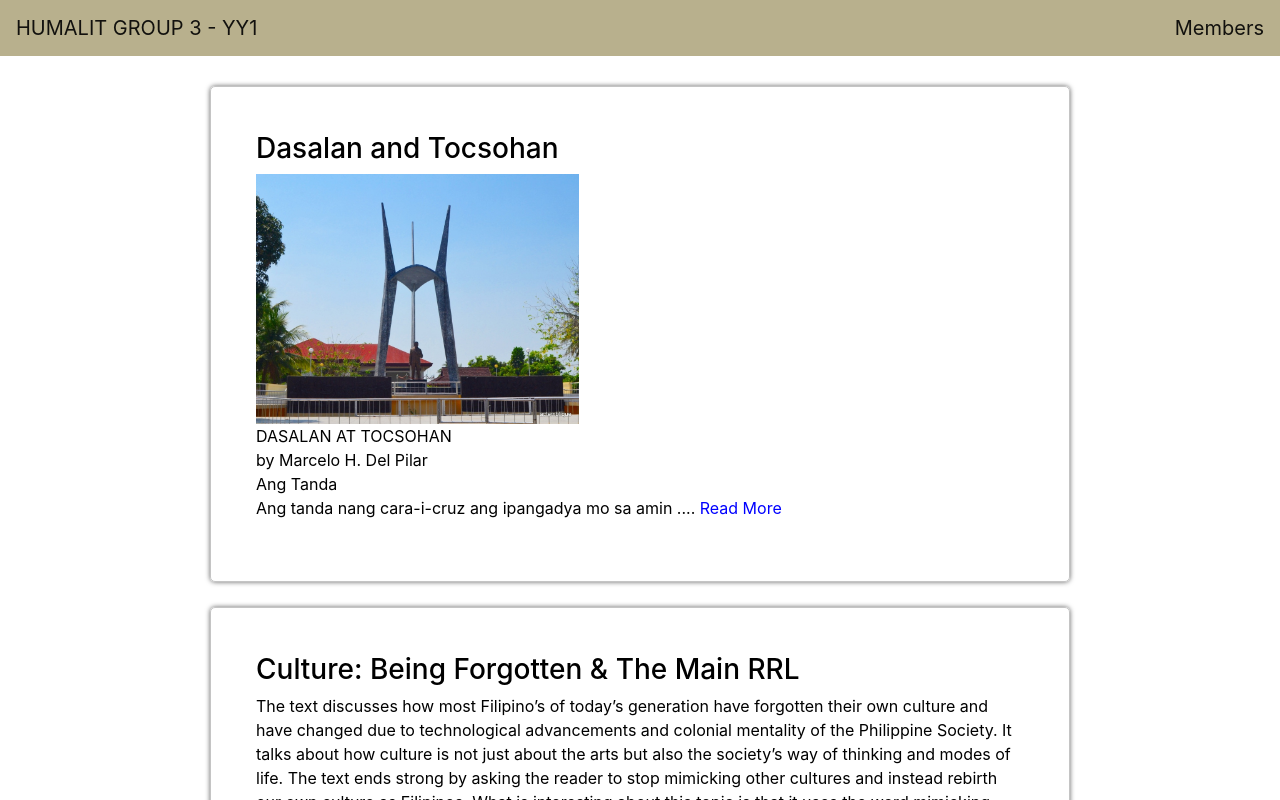
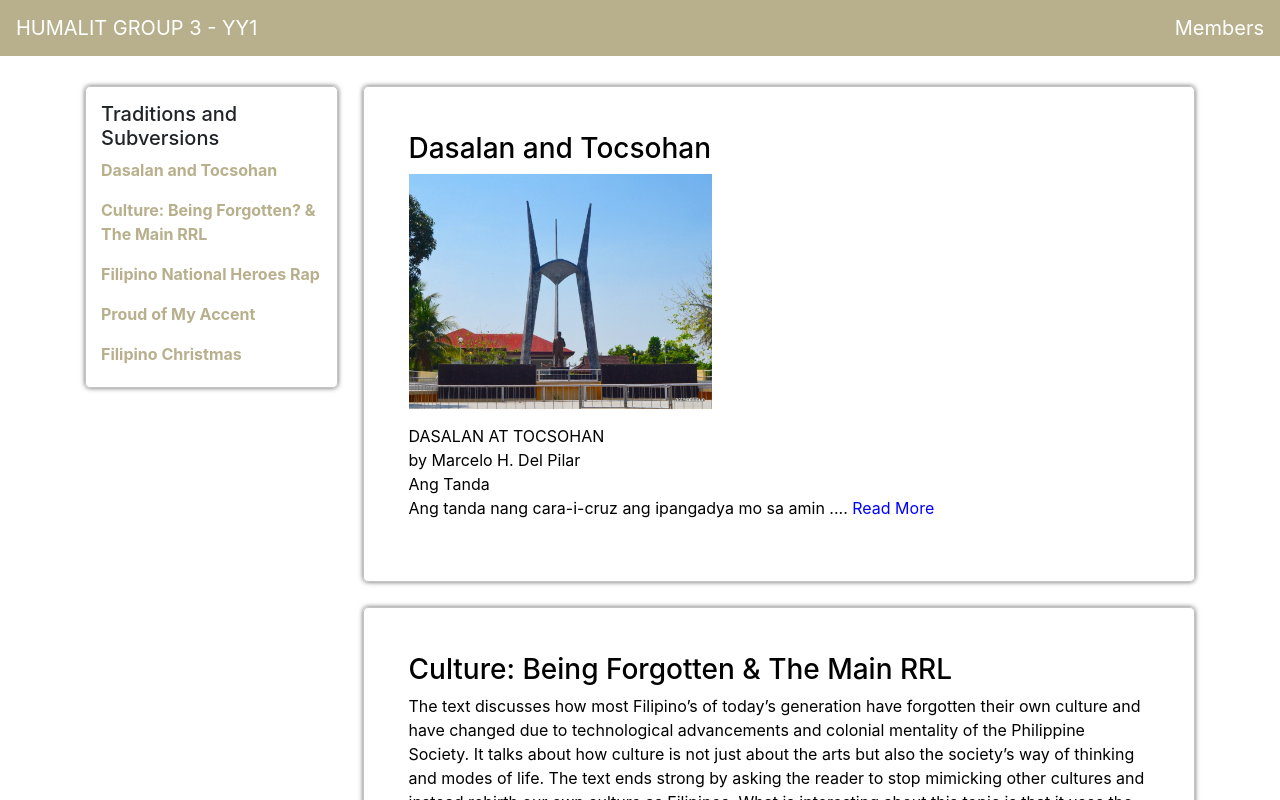
Before and after one commit to michikogo/HUMALIT, a Vue app: page / in a window 1280 px wide. Shown: the top 800 px of the page. Built offline with nearby package versions, Linux system fonts and the light colour scheme.

Commit message:
fixed paddings

```diff
--- a/src/App.vue
+++ b/src/App.vue
@@ -6,12 +6,14 @@
         <!-- Home Page -->
         <b-col cols="6">
           <router-link to="/">
-            <b-navbar-brand> HUMALIT GROUP 3 - YY1</b-navbar-brand>
+            <b-navbar-brand class="app-title">
+              HUMALIT GROUP 3 - YY1
+            </b-navbar-brand>
           </router-link>
         </b-col>
         <b-col style="text-align: right;">
           <router-link to="/members">
-            <b-navbar-brand align="right"> Members</b-navbar-brand>
+            <b-navbar-brand class="app-title"> Members</b-navbar-brand>
           </router-link>
         </b-col>
       </b-row>
@@ -21,40 +23,45 @@
     <b-container class="bv-example-row">
       <b-row>
         <!-- Side Nav -->
-        <!-- <b-col cols="3" class="app-sideNavbar">
+        <b-col cols="3" class="app-sideNavbar">
           <SideNav />
-        </b-col> -->
+        </b-col>
         <!-- Pages -->
-        <b-col class="app-sideNavbar">
+        <b-col>
           <router-view />
         </b-col>
       </b-row>
     </b-container>
     <!-- Footer -->
     <div class="app-footer">
-      <div>HUMALIT GROUP 3 - YY1</div>
-      <span>Bergantinos, Go, Kasala, Navarro, See, Tablante, Tiu</span>
+      <div class="app-title">HUMALIT GROUP 3 - YY1</div>
+      <span class="app-title">
+        Bergantinos, Go, Kasala, Navarro, See, Tablante, Tiu
+      </span>
     </div>
   </div>
 </template>
 
 <script>
-// import SideNav from "./components/SideNav";
+import SideNav from "./components/SideNav";
 export default {
   name: "App",
   components: {
-    // SideNav,
+    SideNav,
   },
 };
 </script>
 
 <style>
+.app-title {
+  color: white !important;
+}
 .app-header {
   background-color: #b8b08d;
   margin-bottom: 30px;
 }
 .app-sideNavbar {
-  padding: 0px 125px !important;
+  padding-right: 25px !important;
 }
 .app-footer {
   background-color: #b8b08d;
--- a/src/components/SideNav.vue
+++ b/src/components/SideNav.vue
@@ -1,44 +1,46 @@
 <template>
   <div class="navBar-div">
-    <b-nav vertical>
-      <b-row v-for="content in contents" :key="content.key">
-        <!-- <b-col cols="4">
-          <b-img right :src="content.image" style="height:30px;" />
-        </b-col> -->
-        <router-link to="/video1">
-          <b-col>
-            <b-nav-item>{{ content.name }}</b-nav-item>
-          </b-col>
-        </router-link>
-      </b-row>
-    </b-nav>
+    <h5>Traditions and Subversions</h5>
+    <b-row v-for="content in contents" :key="content.key">
+      <router-link :to="content.link">
+        <p class="sideNav-name">{{ content.name }}</p>
+      </router-link>
+    </b-row>
   </div>
 </template>
 
 <script>
-import members from "../assets/community.png";
-import text from "../assets/font.png";
-import home from "../assets/home.png";
-import video from "../assets/video-player.png";
 export default {
   name: "SideNav",
   components: {},
   data() {
     return {
       contents: [
-        { key: 1, image: home, name: "Home", link: "/" },
-        { key: 2, image: text, name: "Text", link: "/text" },
-        { key: 3, image: video, name: "Video", link: "/video" },
-        { key: 4, image: members, name: "Members", link: "/members" },
+        { key: 1, name: "Dasalan and Tocsohan", link: "/maintext" },
+        {
+          key: 2,
+          name: "Culture: Being Forgotten? & The Main RRL",
+          link: "/supportingtext",
+        },
+        { key: 3, name: "Filipino National Heroes Rap", link: "/video1" },
+        { key: 4, name: "Proud of My Accent", link: "/video2" },
+        { key: 5, name: "Filipino Christmas", link: "/video3" },
       ],
     };
+  },
+  methods: {
+    print() {
+      alert("clicked");
+    },
   },
 };
 </script>
 
 <style scoped>
 .navBar-div {
-  padding: 15px;
+  padding: 0px 15px;
+  padding-top: 15px;
+  padding-bottom: 5px;
   border-radius: 5px;
   border-style: solid;
   border-width: thin;
@@ -46,4 +48,11 @@ export default {
   box-shadow: 0px 0px 5px 0px rgba(0, 0, 0, 0.6);
   /* background-color: lightgrey; */
 }
+.sideNav-name {
+  color: #b8b08d;
+  font-weight: bold;
+}
+.sideNav-name:hover {
+  color: #aca174;
+}
 </style>
--- a/src/views/Home.vue
+++ b/src/views/Home.vue
@@ -45,8 +45,8 @@
         <h3>Filipino National Heroes Rap</h3>
         <div class="home-video">
           <iframe
-            width="560"
-            height="315"
+            width="100%"
+            height="349"
             src="https://www.youtube.com/embed/zLN9k27O7zI"
             frameborder="0"
             allow="accelerometer; autoplay; clipboard-write; encrypted-media; gyroscope; picture-in-picture"
@@ -66,8 +66,8 @@
         <h3>Proud of My Accent</h3>
         <div class="home-video">
           <iframe
-            width="560"
-            height="315"
+            width="100%"
+            height="349"
             src="https://www.youtube.com/embed/SaV4sFw5mAw"
             frameborder="0"
             allow="accelerometer; autoplay; clipboard-write; encrypted-media; gyroscope; picture-in-picture"
@@ -87,8 +87,8 @@
         <h3>Filipino Christmas</h3>
         <div class="home-video">
           <iframe
-            width="560"
-            height="315"
+            width="100%"
+            height="349"
             src="https://www.youtube.com/embed/RLLpRLPhacs"
             frameborder="0"
             allow="accelerometer; autoplay; clipboard-write; encrypted-media; gyroscope; picture-in-picture"
@@ -125,6 +125,7 @@ export default {
   object-position: 100% 100;
   width: fit-content;
   height: 250px;
+  padding-bottom: 15px;
 }
 
 .home-link {
--- a/src/views/Video1.vue
+++ b/src/views/Video1.vue
@@ -3,8 +3,8 @@
     <h3>Filipino National Heroes Rap</h3>
     <div class="video-video">
       <iframe
-        width="560"
-        height="315"
+        width="100%"
+        height="349"
         src="https://www.youtube.com/embed/zLN9k27O7zI"
         frameborder="0"
         allow="accelerometer; autoplay; clipboard-write; encrypted-media; gyroscope; picture-in-picture"
--- a/src/views/Video2.vue
+++ b/src/views/Video2.vue
@@ -3,8 +3,8 @@
     <h3>Proud of My Accent</h3>
     <div class="video-video">
       <iframe
-        width="560"
-        height="315"
+        width="100%"
+        height="349"
         src="https://www.youtube.com/embed/SaV4sFw5mAw"
         frameborder="0"
         allow="accelerometer; autoplay; clipboard-write; encrypted-media; gyroscope; picture-in-picture"
--- a/src/views/Video3.vue
+++ b/src/views/Video3.vue
@@ -3,8 +3,8 @@
     <h3>Filipino Christmas</h3>
     <div class="video-video">
       <iframe
-        width="560"
-        height="315"
+        width="100%"
+        height="349"
         src="https://www.youtube.com/embed/RLLpRLPhacs"
         frameborder="0"
         allow="accelerometer; autoplay; clipboard-write; encrypted-media; gyroscope; picture-in-picture"
```
